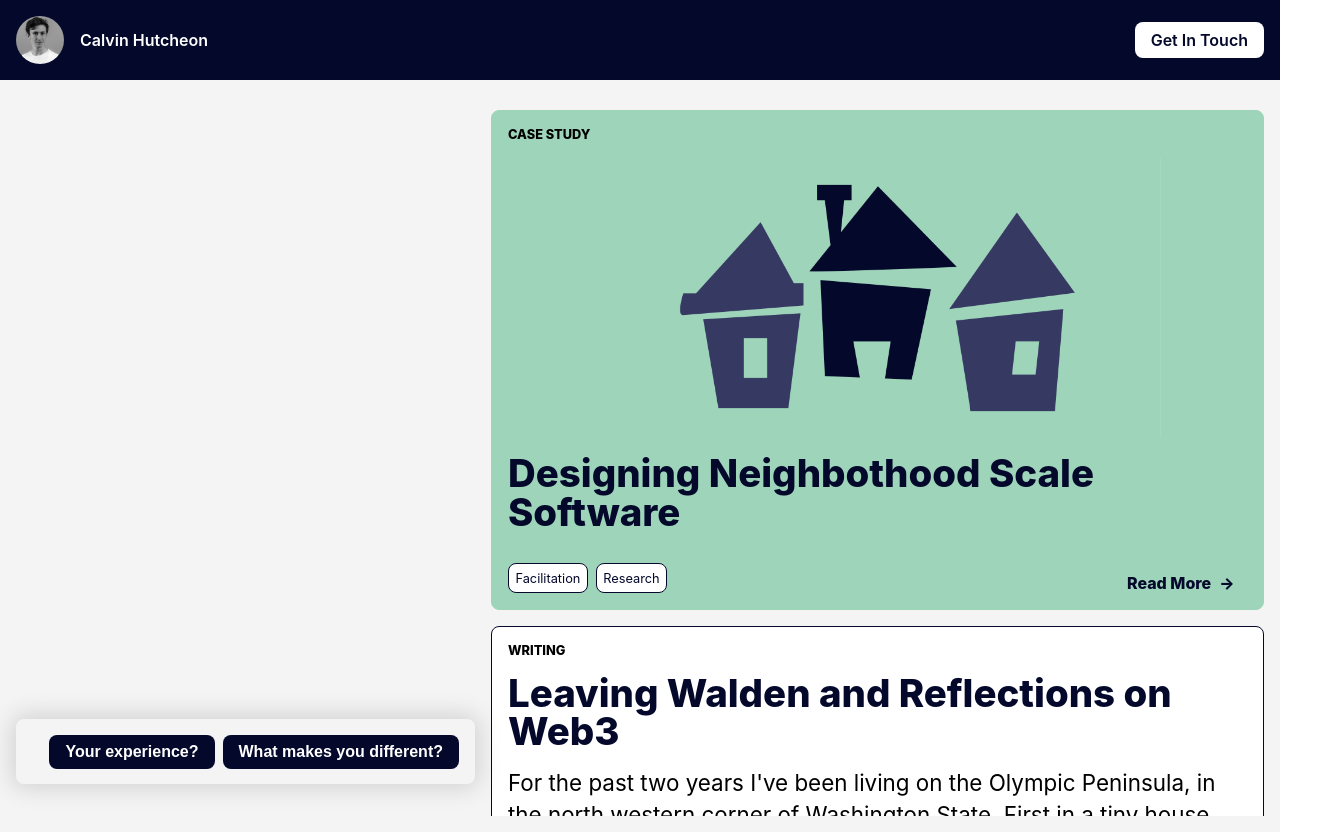
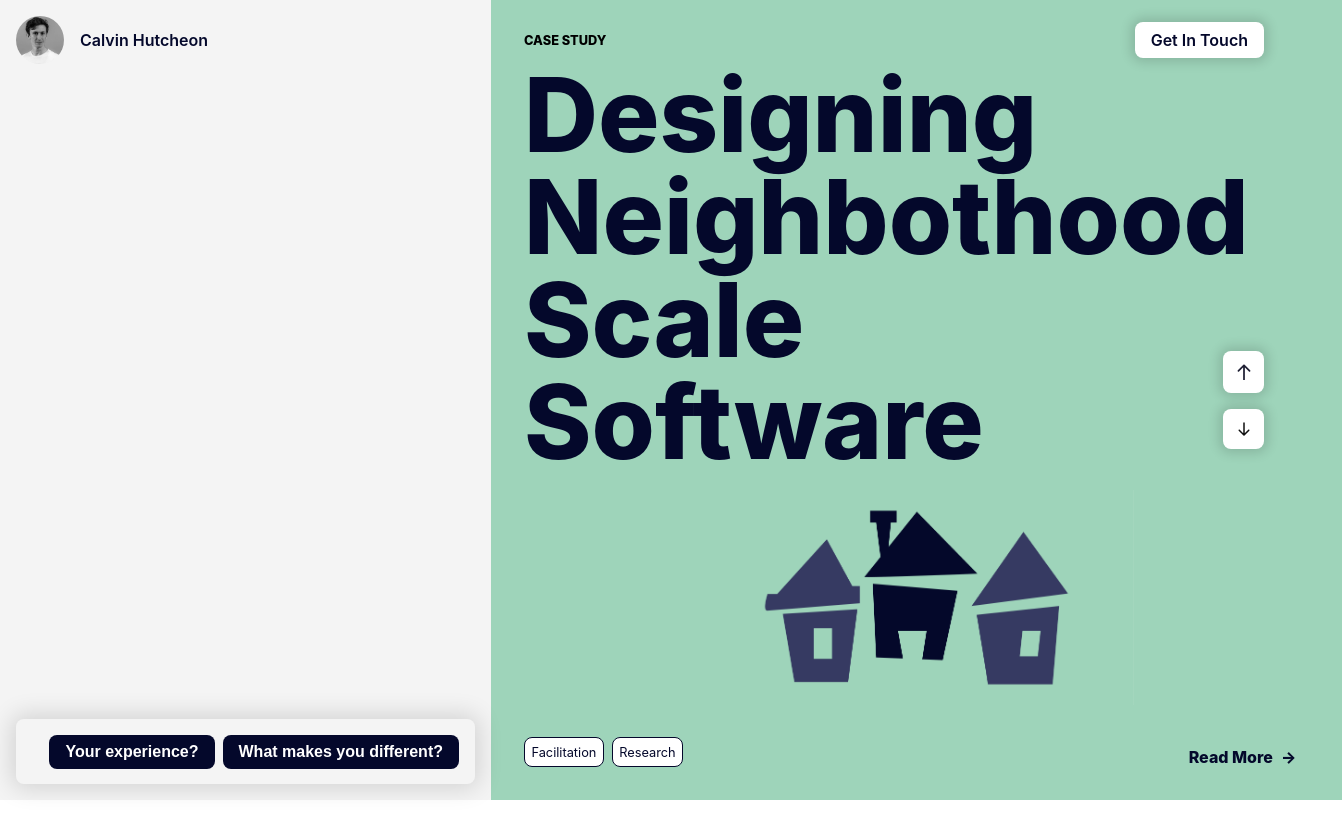
Before and after one commit to millenniallglyphs/dialogue-tree, a Next.js app: page / in a window 1280 px wide. Shown: the whole page, 1342 px wide, since content can reach past the window. After the commit the page ends 800 px from the top, so only its background shows below. Built offline with nearby package versions, Linux system fonts and the light colour scheme.

Commit message:
styling simplification

```diff
--- a/components/DialogueText.js
+++ b/components/DialogueText.js
@@ -14,7 +14,6 @@ export default function DialogueText({children, index}) {
               background-color: #fff;
               opacity: 1;
               margin-top: 0em;
-              border: 1px solid #04082B;
               box-shadow: 0px 0px 12px 4px rgba(0, 0, 0, 0.1);
               animation-name: appear;
               animation-duration: 0.75s;
--- a/components/Footer.js
+++ b/components/Footer.js
@@ -4,18 +4,27 @@ export default function Footer() {
     return(
         <div className={css`
             width: 100%;
-            background: red;
-            display: flex;
-            justify-content: space-between;
             align-items: center;
             padding: 1em;
-            background: #04082B;
-            color: #909090;
-            font-size: 0.8em;
+            color: #04082B;
+
+            width: 300px;
+            margin: auto;
         `}>
+            <div>
+                <p className={css`
+                    text-align: center;
+                    font-size: 1em;
+                    font-weight: 600;
+                `}>
+                    Designed and Built by me
+                </p>
+            </div>
             <div className={css`
                 display: flex;
                 gap: 1em;
+                font-size: 0.8em;
+                justify-content: center;
             `}>
                 <p>Contents © 2022</p>
                 <p>Website Apache 2.0</p>
@@ -25,13 +34,14 @@ export default function Footer() {
                 gap: 1em;
                 align-items: center;
                 padding-top: 0.5em;
+                justify-content: center;
             `}>
                 <a>
-                <svg width="18" height="18" viewBox="0 0 31 30" fill="none" xmlns="https://www.w3.org/2000/svg"><path className="socialnowaba" d="M15.5 0C6.94019 0 0 6.8861 0 15.3792C0 22.1752 4.44075 27.9386 10.6004 29.9718C11.3752 30.1126 11.6581 29.6376 11.6581 29.2321C11.6581 28.866 11.6439 27.6533 11.6364 26.3692C7.32617 27.2984 6.41512 24.5557 6.41512 24.5557C5.70939 22.7797 4.69426 22.3066 4.69426 22.3066C3.28561 21.3529 4.80112 21.3717 4.80112 21.3717C6.35736 21.4787 7.17668 22.9562 7.17668 22.9562C8.55981 25.3066 10.8057 24.627 11.6874 24.2327C11.8283 23.2415 12.2294 22.5619 12.6713 22.1789C9.23055 21.7903 5.611 20.4706 5.611 14.5776C5.611 12.8973 6.21553 11.5269 7.20508 10.4502C7.04708 10.0597 6.51351 8.49496 7.35832 6.37828C7.35832 6.37828 8.6582 5.96527 11.6212 7.95525C12.8567 7.61264 14.1821 7.44368 15.5 7.43803C16.8169 7.44368 18.1432 7.61451 19.3807 7.95711C22.338 5.96527 23.6398 6.38014 23.6398 6.38014C24.4874 8.49872 23.9539 10.0616 23.7949 10.4502C24.7883 11.5269 25.3881 12.8973 25.3881 14.5776C25.3881 20.4856 21.7628 21.7866 18.3098 22.1677C18.8679 22.6445 19.3618 23.5794 19.3618 25.0137C19.3618 27.0694 19.3409 28.7271 19.3409 29.234C19.3409 29.6433 19.6228 30.122 20.4081 29.9718C26.5631 27.9349 31 22.1714 31 15.3792C31 6.8861 24.0598 0 15.5 0Z" fill="white"></path></svg>
+                <svg width="18" height="18" viewBox="0 0 31 30" fill="none" xmlns="https://www.w3.org/2000/svg"><path className="socialnowaba" d="M15.5 0C6.94019 0 0 6.8861 0 15.3792C0 22.1752 4.44075 27.9386 10.6004 29.9718C11.3752 30.1126 11.6581 29.6376 11.6581 29.2321C11.6581 28.866 11.6439 27.6533 11.6364 26.3692C7.32617 27.2984 6.41512 24.5557 6.41512 24.5557C5.70939 22.7797 4.69426 22.3066 4.69426 22.3066C3.28561 21.3529 4.80112 21.3717 4.80112 21.3717C6.35736 21.4787 7.17668 22.9562 7.17668 22.9562C8.55981 25.3066 10.8057 24.627 11.6874 24.2327C11.8283 23.2415 12.2294 22.5619 12.6713 22.1789C9.23055 21.7903 5.611 20.4706 5.611 14.5776C5.611 12.8973 6.21553 11.5269 7.20508 10.4502C7.04708 10.0597 6.51351 8.49496 7.35832 6.37828C7.35832 6.37828 8.6582 5.96527 11.6212 7.95525C12.8567 7.61264 14.1821 7.44368 15.5 7.43803C16.8169 7.44368 18.1432 7.61451 19.3807 7.95711C22.338 5.96527 23.6398 6.38014 23.6398 6.38014C24.4874 8.49872 23.9539 10.0616 23.7949 10.4502C24.7883 11.5269 25.3881 12.8973 25.3881 14.5776C25.3881 20.4856 21.7628 21.7866 18.3098 22.1677C18.8679 22.6445 19.3618 23.5794 19.3618 25.0137C19.3618 27.0694 19.3409 28.7271 19.3409 29.234C19.3409 29.6433 19.6228 30.122 20.4081 29.9718C26.5631 27.9349 31 22.1714 31 15.3792C31 6.8861 24.0598 0 15.5 0Z" fill="#04082B"></path></svg>
                 </a>
 
                 <a>
-                <svg width="20" height="24" viewBox="0 60 320 320"><path className="socialnowaba" d="M153.62,301.59c94.34,0,145.94-78.16,145.94-145.94,0-2.22,0-4.43-.15-6.63A104.36,104.36,0,0,0,325,122.47a102.38,102.38,0,0,1-29.46,8.07,51.47,51.47,0,0,0,22.55-28.37,102.79,102.79,0,0,1-32.57,12.45,51.34,51.34,0,0,0-87.41,46.78A145.62,145.62,0,0,1,92.4,107.81a51.33,51.33,0,0,0,15.88,68.47A50.91,50.91,0,0,1,85,169.86c0,.21,0,.43,0,.65a51.31,51.31,0,0,0,41.15,50.28,51.21,51.21,0,0,1-23.16.88,51.35,51.35,0,0,0,47.92,35.62,102.92,102.92,0,0,1-63.7,22A104.41,104.41,0,0,1,75,278.55a145.21,145.21,0,0,0,78.62,23" fill="white"></path></svg>
+                <svg width="20" height="20" viewBox="0 60 320 320"><path className="socialnowaba" d="M153.62,301.59c94.34,0,145.94-78.16,145.94-145.94,0-2.22,0-4.43-.15-6.63A104.36,104.36,0,0,0,325,122.47a102.38,102.38,0,0,1-29.46,8.07,51.47,51.47,0,0,0,22.55-28.37,102.79,102.79,0,0,1-32.57,12.45,51.34,51.34,0,0,0-87.41,46.78A145.62,145.62,0,0,1,92.4,107.81a51.33,51.33,0,0,0,15.88,68.47A50.91,50.91,0,0,1,85,169.86c0,.21,0,.43,0,.65a51.31,51.31,0,0,0,41.15,50.28,51.21,51.21,0,0,1-23.16.88,51.35,51.35,0,0,0,47.92,35.62,102.92,102.92,0,0,1-63.7,22A104.41,104.41,0,0,1,75,278.55a145.21,145.21,0,0,0,78.62,23" fill="#04082B"></path></svg>
                 </a>
             </div>
         </div>
--- a/components/Meta.js
+++ b/components/Meta.js
@@ -17,7 +17,7 @@ export default function Meta() {
         fontSize: '1em',
         marginTop: '0',
         marginBottom: '0',
-        color: '#fff',
+        color: '#04082B',
         fontWeight: 600,
     }
 
@@ -36,7 +36,6 @@ export default function Meta() {
         <>
         <div className={css`
             position: fixed;
-            background: #04082B;
             width: 100%;
             top: 0;
             z-index: 5;
@@ -93,6 +92,7 @@ export default function Meta() {
                                 transition: box-shadow 1s, background 1s;
                                 box-shadow: none;
                                 cursor: pointer;
+                                box-shadow: 0px 0px 12px 4px rgba(0, 0, 0, 0.14);
                                 &:hover  {
                                     background: #f4f4f4;
                                     box-shadow: inset 0px 4px 4px rgba(0, 0, 0, 0.25);
--- a/components/Project.js
+++ b/components/Project.js
@@ -28,7 +28,7 @@ export default function Project({ image, date, name, description, id, bgcolor, t
         { image ? (
         <div className={css`
                 width: 100%;
-                height: 500px;
+                height: 100vh;
                 scroll-snap-align: start;
                 border-radius: 8px;
                 justify-content: space-between;
@@ -43,19 +43,14 @@ export default function Project({ image, date, name, description, id, bgcolor, t
         <div className={css`
             background: ${bgcolor};
             height: 100%;
-            border-radius: 8px;
             display: grid;
-            grid-template-rows: auto 1fr auto auto;
+            grid-template-rows: auto auto 1fr auto;
             gap: 1em;
-            padding: 1em;
+            padding: 2em;
             cursor: pointer;
             transition: box-shadow 1s;
             box-shadow: none;
             border: 1px solid ${bgcolor};
-            &:hover {
-                box-shadow: 0px 0px 12px 4px rgba(9, 9, 9, 0.28);
-border-radius: 8px;
-            }
             &:hover #activate {
                 margin-left: 1em;
                 transition: margin-left 1s;
@@ -77,18 +72,7 @@ border-radius: 8px;
                     Case Study
                 </p>
             </div>
-            <div className={css`
-                background-image: url(${image});
-                background-position: center;
-                background-size: contain;
-                width: 100%;
-                transition: background-size 3s, box-shadow 1s;
-                background-repeat: no-repeat;
-                cursor: pointer;
 
-            `}>
-
-            </div>
 
             <div className={css`
                 display: flex;
@@ -98,13 +82,11 @@ border-radius: 8px;
                 <div>
                     <h3 className={css`
                         font-weight: 800;
-                        font-size: 4em;
+                        font-size: 8vw;
                         line-height: 1em;
                         margin: 0;
                         color: #04082B;
-                        @media (max-width: 1800px) {
-                            font-size: 3vw;
-                        }
+
                         @media (max-width: 1000px) {
                             font-size: 4em;
                         }
@@ -125,6 +107,18 @@ border-radius: 8px;
                     */}
                 </div>
 
+
+            </div>
+            <div className={css`
+                background-image: url(${image});
+                background-position: center;
+                background-size: contain;
+                width: 100%;
+                transition: background-size 3s, box-shadow 1s;
+                background-repeat: no-repeat;
+                cursor: pointer;
+
+            `}>
 
             </div>
 
--- a/components/Writing.js
+++ b/components/Writing.js
@@ -6,7 +6,7 @@ export default function Writing({name, id, target, summary}) {
     <li id={id}>
         <div className={css`
                 width: 100%;
-                height: 500px;
+                height: 100vh;
                 scroll-snap-align: start;
                 border-radius: 8px;
                 justify-content: space-between;
@@ -21,19 +21,13 @@ export default function Writing({name, id, target, summary}) {
                 <div className={css`
                     background: #fff;
                     height: 100%;
-                    border-radius: 8px;
                     display: grid;
                     grid-template-rows: auto auto 1fr auto;
                     gap: 1em;
-                    padding: 1em;
+                    padding: 2em;
                     cursor: pointer;
                     transition: box-shadow 1s;
                     box-shadow: none;
-                    border: 1px solid #04082B;
-                    &:hover {
-                        box-shadow: 0px 0px 12px 4px rgba(9, 9, 9, 0.28);
-                        border-radius: 8px;
-                    }
                     &:hover #activate {
                         margin-left: 1em;
                         transition: margin-left 1s;
@@ -55,13 +49,10 @@ export default function Writing({name, id, target, summary}) {
                 <div>
                     <h3 className={css`
                         font-weight: 800;
-                        font-size: 4em;
+                        font-size: 8vw;
                         line-height: 1em;
                         margin: 0;
                         color: #04082B;
-                        @media (max-width: 1800px) {
-                            font-size: 3vw;
-                        }
                         @media (max-width: 1000px) {
                             font-size: 4em;
                         }
--- a/pages/index.js
+++ b/pages/index.js
@@ -1,6 +1,7 @@
 import { css } from '@emotion/css'
 import Project from '../components/Project'
 import Writing from '../components/Writing'
+import Footer from '../components/Footer'
 import { getSortedPostsData } from '../lib/projects'
 import SEO from '../components/Seo'
 import ListLayout from '../components/ListLayout'
@@ -60,6 +61,55 @@ export async function getStaticProps() {
       )
     }
 
+    const renderButton = () => {
+      return(
+        <div className={css`
+          position: fixed;
+          height: 100vh;
+          top: 0;
+          right: 0;
+          display: flex;
+          align-content: space-between;
+          justify-content: space-between;
+          flex-direction: column;
+          padding-right: 1em;
+        `}>
+          <div/>
+          <div className={css`
+            display: flex;
+            flex-direction: column;
+            gap: 1em;
+          `}>
+            <button onClick={() => scrollUp()} className={css`
+              padding: 1em 1em 0.75em 1em;
+              border: none;
+              border-radius: 8px;
+              background: #fff;
+              box-shadow: 0px 0px 12px 4px rgba(0, 0, 0, 0.14);
+            `}>
+            <svg width="14" height="16" viewBox="0 0 24 27" fill="none" xmlns="http://www.w3.org/2000/svg">
+<path d="M13.0607 0.93934C12.4749 0.353553 11.5251 0.353553 10.9393 0.93934L1.3934 10.4853C0.807611 11.0711 0.807611 12.0208 1.3934 12.6066C1.97918 13.1924 2.92893 13.1924 3.51472 12.6066L12 4.12132L20.4853 12.6066C21.0711 13.1924 22.0208 13.1924 22.6066 12.6066C23.1924 12.0208 23.1924 11.0711 22.6066 10.4853L13.0607 0.93934ZM13.5 27L13.5 2L10.5 2L10.5 27L13.5 27Z" fill="#1F2034"/>
+</svg>
+
+            </button>
+            <button onClick={() => scrollDown()} className={css`
+              padding: 1em 1em 0.75em 1em;
+              border: none;
+              border-radius: 8px;
+              background: #fff;
+              box-shadow: 0px 0px 12px 4px rgba(0, 0, 0, 0.14);
+            `}>
+            <svg width="14" height="14" viewBox="0 0 24 28" fill="none" xmlns="http://www.w3.org/2000/svg">
+<path d="M10.9393 26.9476C11.5251 27.5334 12.4749 27.5334 13.0607 26.9476L22.6066 17.4017C23.1924 16.8159 23.1924 15.8661 22.6066 15.2804C22.0208 14.6946 21.0711 14.6946 20.4853 15.2804L12 23.7656L3.51472 15.2804C2.92893 14.6946 1.97918 14.6946 1.3934 15.2804C0.807611 15.8661 0.807611 16.8159 1.3934 17.4017L10.9393 26.9476ZM10.5 0.886963L10.5 25.887L13.5 25.887L13.5 0.886963L10.5 0.886963Z" fill="#0F0F0F"/>
+</svg>
+
+            </button>
+            </div>
+          <div/>
+        </div>
+      )
+    }
+
 
 
 
@@ -76,11 +126,13 @@ export async function getStaticProps() {
             <div className="projgrid" id="scroll-element">
 
               {renderProject()}
+              <Footer />
 
             </div>
 
           </ul>
           </div>
+          {renderButton()}
 
         </>
     )
--- a/styles/globals.css
+++ b/styles/globals.css
@@ -347,14 +347,15 @@ li::marker{
   width: 100%;
   max-height: 100vh;
   overflow-y: scroll;
+  scroll-snap-type: y mandatory;
   display: grid;
-  grid-template-columns: 1fr 1fr;
+  grid-template-columns: 1fr;
   gap: 1em;
   width: 100%;
-  padding-top: 94px;
-  padding-right: 1em;
+  padding-top: 0px;
   padding-left: 1em;
-  padding-bottom: 1em;
+  padding-bottom: 0em;
+  margin: 0;
 }
 
 @media screen and (max-width: 1400px) {
```
Also changed, not shown: components/PostLayout.js (+6 -6 lines).
